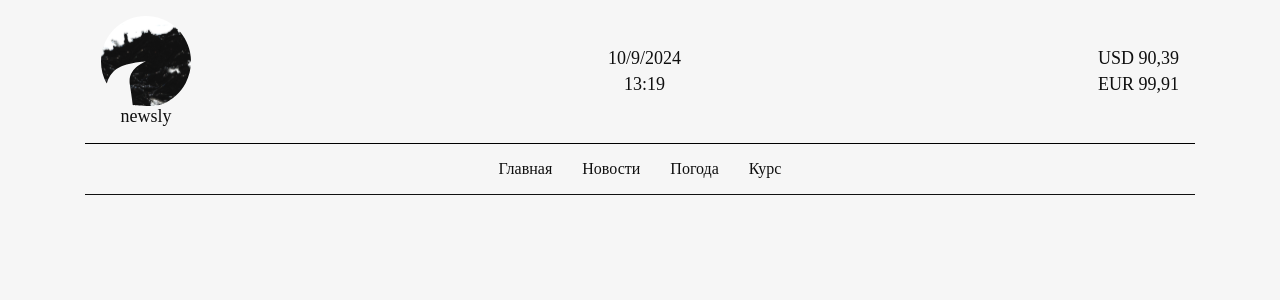
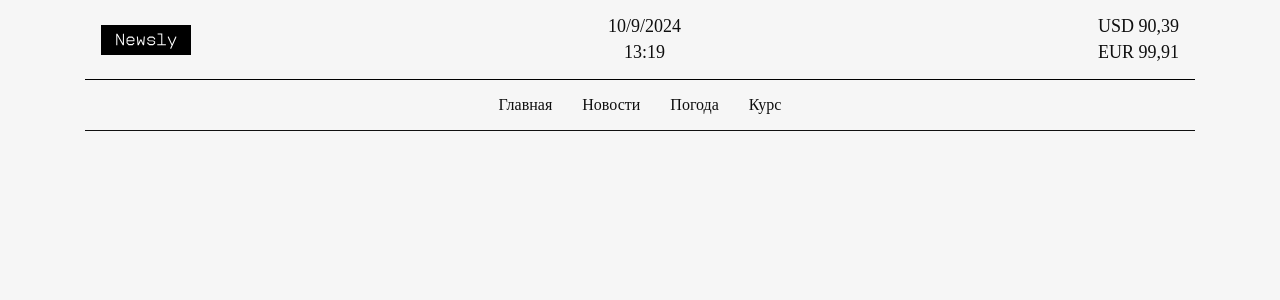
Before and after one commit to RasimTahirov/newsly-project, a React (Vite) app: page / in a window 1280 px wide. Shown: the top 300 px of the page. Built offline with nearby package versions, Linux system fonts and the light colour scheme.

Commit message:
chore: изменен логотип

```diff
--- a/src/pages/Header/Header.tsx
+++ b/src/pages/Header/Header.tsx
@@ -23,7 +23,6 @@ const Header = () => {
       <div className={styles.container}>
         <div className={styles.containerLogo}>
           <img src={logo} alt="logo" className={styles.logo} />
-          <span className={styles.logoTitle}>newsly</span>
         </div>
         <div className={styles.containerTime}>
           <span className={styles.date}>{formattedDate}</span>
--- a/src/pages/Header/Index.module.scss
+++ b/src/pages/Header/Index.module.scss
@@ -16,6 +16,7 @@
 .containerLogo {
   display: grid;
   align-items: center;
+  cursor: pointer;
 }
 
 .containerTime {
```
Also changed, not shown: src/pages/Header/assets/logo.svg.
